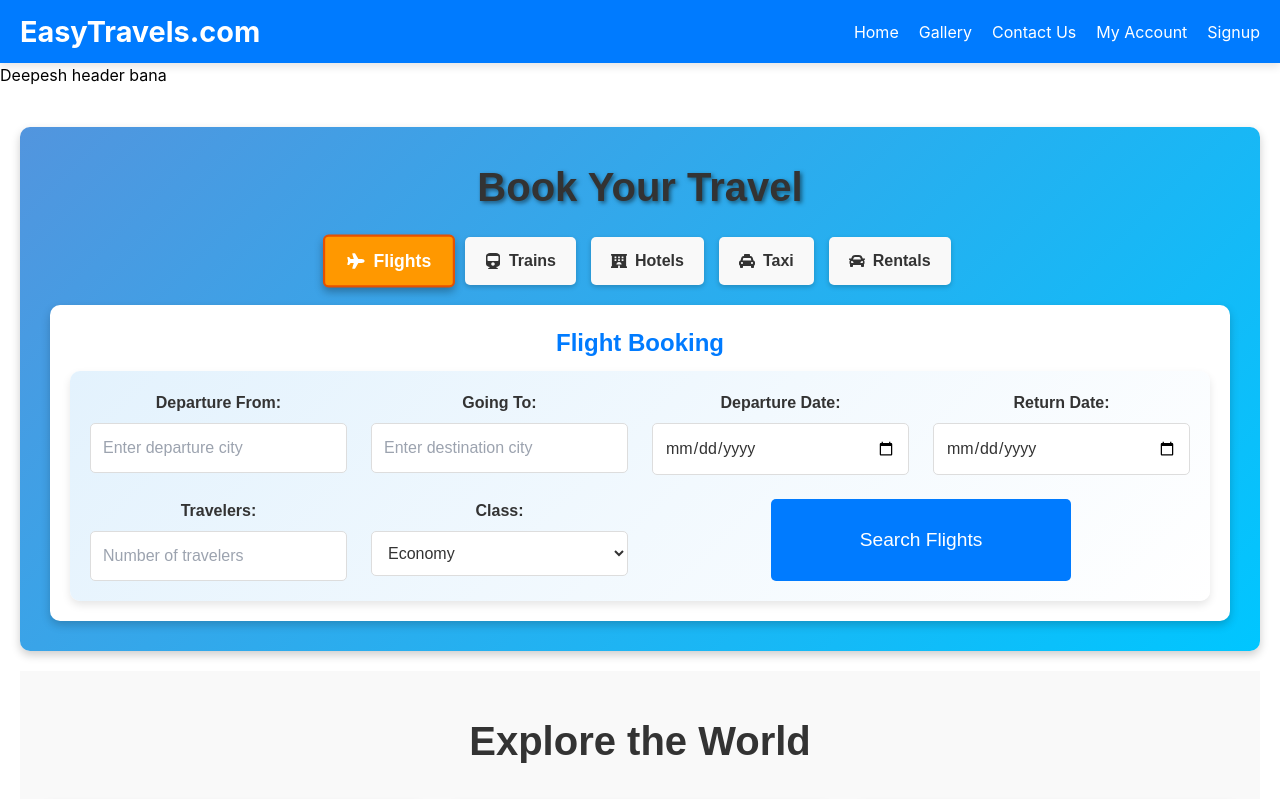
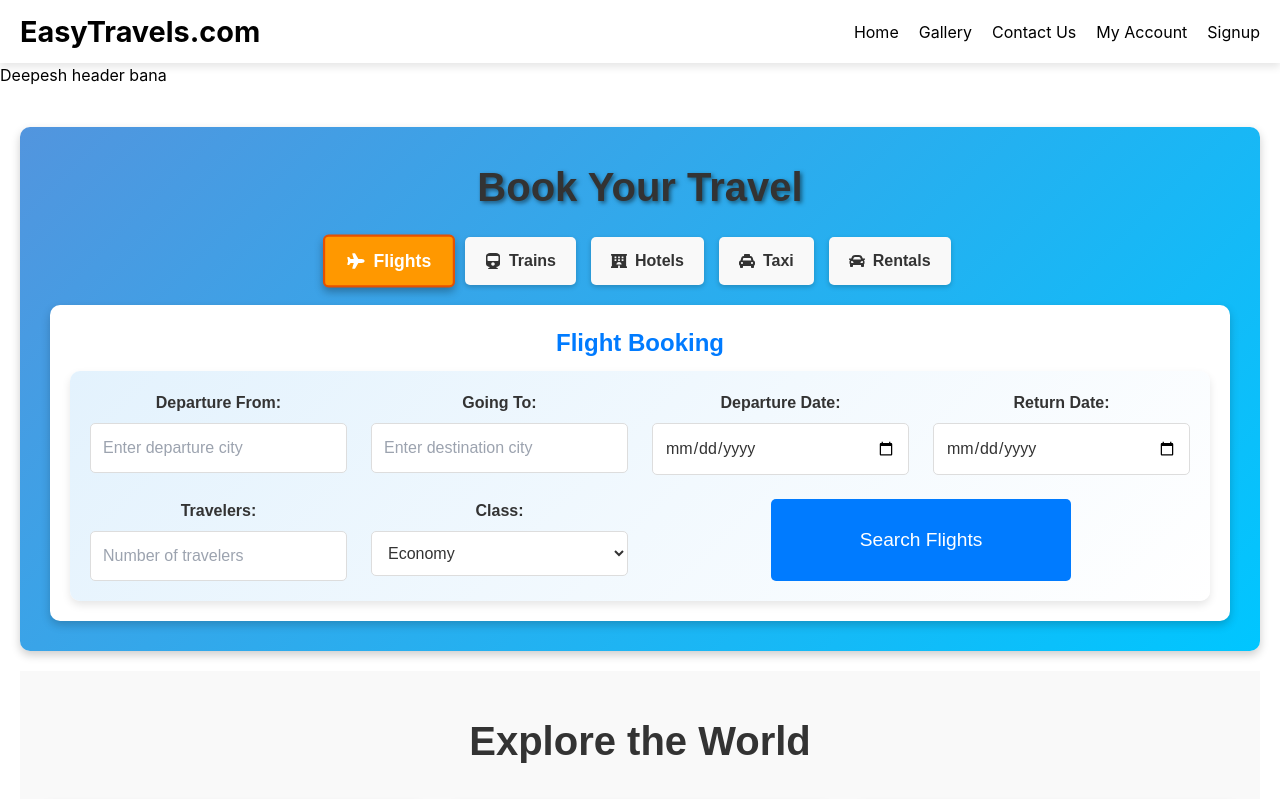
Before and after one commit to Jeevant010/tour_travels, a React (Create React App) app in the folder tour/: page / in a window 1280 px wide. Shown: the top 799 px of the page. Built offline with nearby package versions, Linux system fonts and the light colour scheme.

Commit message:
header changes

```diff
--- a/tour/src/Components/Header.css
+++ b/tour/src/Components/Header.css
@@ -3,8 +3,8 @@
   justify-content: space-between;
   align-items: center;
   padding: 10px 20px;
-  background-color: #007bff; /* Blue background */
-  color: white;
+  background-color: #ffffff; /* Blue background */
+  color: rgb(0, 0, 0);
   box-shadow: 0 4px 8px rgba(0, 0, 0, 0.1);
 }
 
@@ -32,10 +32,26 @@
 
 .nav-links a {
   text-decoration: none;
-  color: white;
-  transition: color 0.3s;
+  color: rgb(0, 0, 0);
+  position: relative; /* Required for the underline effect */
+  transition: color 0.3s ease, transform 0.3s ease; /* Add smooth scale transition */
+}
+
+.nav-links a::after {
+  content: '';
+  position: absolute;
+  left: 0;
+  bottom: -2px; /* Position the underline just below the text */
+  width: 0;
+  height: 2px;
+  background-color: #ffdd57; /* Yellow underline */
+  transition: width 0.3s ease; /* Smooth underline animation */
 }
 
 .nav-links a:hover {
-  color: #ffdd57; /* Yellow hover effect */
+  color: #ffdd57; /* Change text color on hover */
 }
+
+.nav-links a:hover::after {
+  width: 100%; /* Expand the underline on hover */
+}
--- a/tour/src/Components/News.css
+++ b/tour/src/Components/News.css
@@ -92,3 +92,30 @@
   transform: translateY(-50%) scale(0.95); /* Slight shrink effect on click */
   box-shadow: 0 2px 4px rgba(0, 0, 0, 0.2); /* Reduce shadow on click */
 }
+
+.nav-links a {
+  text-decoration: none;
+  color: rgb(0, 0, 0);
+  position: relative; /* Required for the underline effect */
+  transition: color 0.3s ease, transform 0.3s ease; /* Add smooth scale transition */
+}
+
+.nav-links a::after {
+  content: '';
+  position: absolute;
+  left: 0;
+  bottom: -2px; /* Position the underline just below the text */
+  width: 0;
+  height: 2px;
+  background-color: #ffdd57; /* Yellow underline */
+  transition: width 0.3s ease; /* Smooth underline animation */
+}
+
+.nav-links a:hover {
+  color: #ffdd57; /* Change text color on hover */
+  transform: scale(1.1); /* Slightly enlarge the link on hover */
+}
+
+.nav-links a:hover::after {
+  width: 100%; /* Expand the underline on hover */
+}
```
